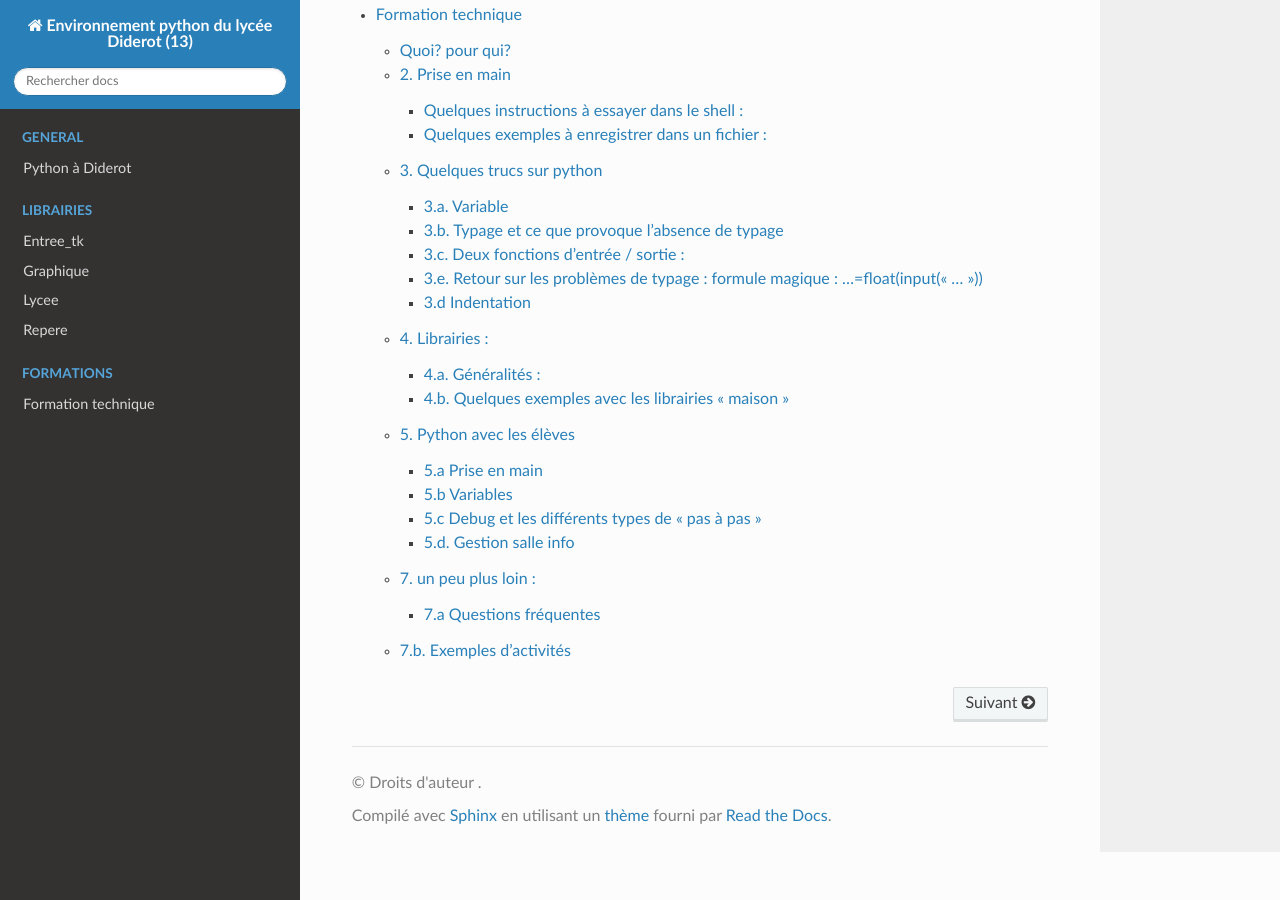
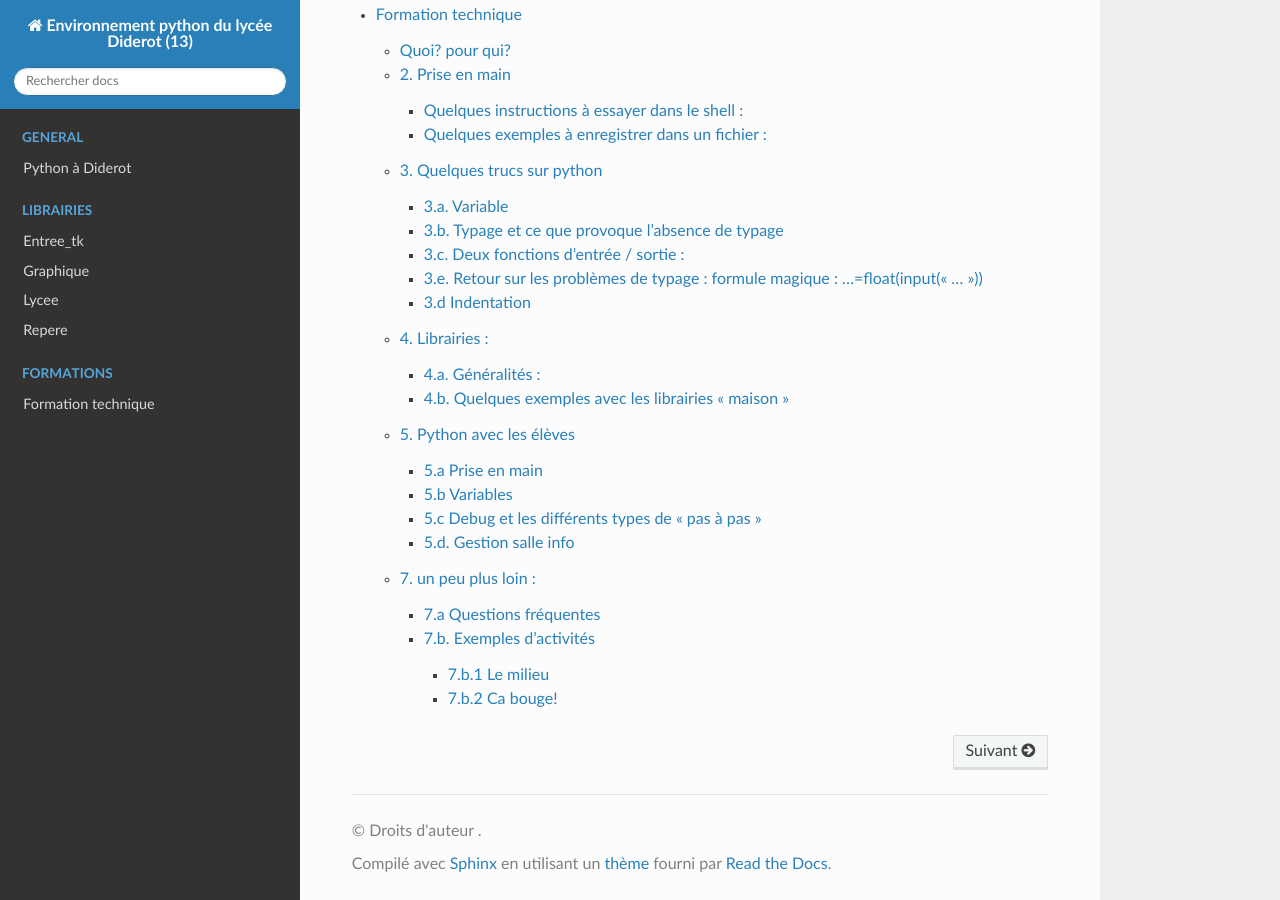
Before and after one commit to Pydiderot/pydiderotIDE, a Sphinx documentation site: the page built from docs/toctree.rst, in a window 1280 px wide and 900 px high, scrolled down 1321 px. Built offline with Sphinx 7.4.7 and the Read the Docs theme 2.0.0, drawn with Linux system fonts in a browser that asks for light colours.

Commit message:
Update enseignants.md

````diff
--- a/docs/formation/enseignants.md
+++ b/docs/formation/enseignants.md
@@ -291,9 +291,9 @@ Il suffit de se rendre sur https://pydiderot.readthedocs.io
 - comment peut-on demander à ajouter une fonction dans les librairies ?
 Ouvrir une issue sur https://github.com/cspaier/pydiderot
 
-## 7.b. Exemples d'activités
+### 7.b. Exemples d'activités
 
-1. Le milieu
+#### 7.b.1 Le milieu
 
 ```python
 xA = float(input("Abscisse de A ? "))
@@ -310,7 +310,7 @@ __exo__ : le refaire et l’améliorer en ajoutant de quoi afficher la distance
 
 __Remarque__ on peut demander exactement la même chose à une classe à condition d’écrire au tableau la « formule magique » ou d'utiliser la libraire [entree_tk](/librairies/entree_tk).
 
-2. Ca bouge!
+#### 7.b.2 Ca bouge!
 
 Voici un exemple utilisant la librairie [graphique](/librairies/graphique/) où une balle traverse l'écran en diagonale.
 
````
